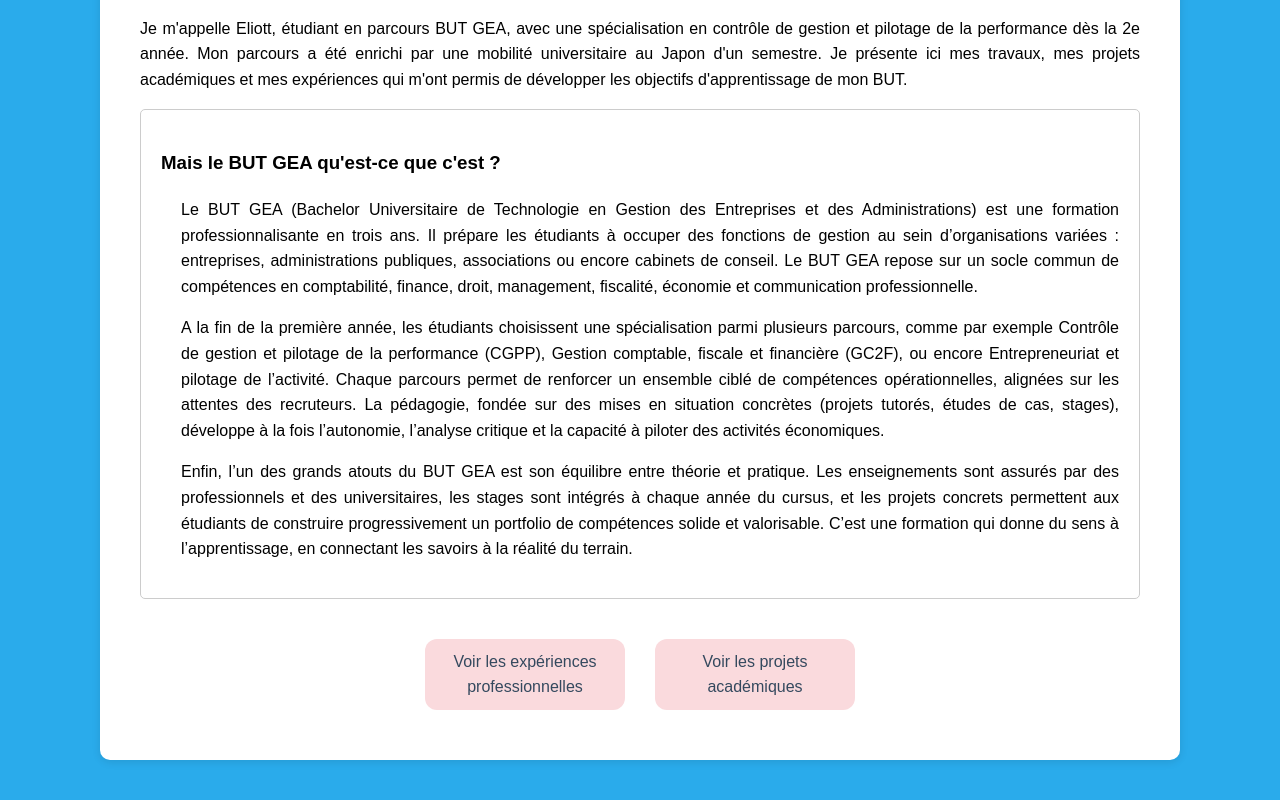
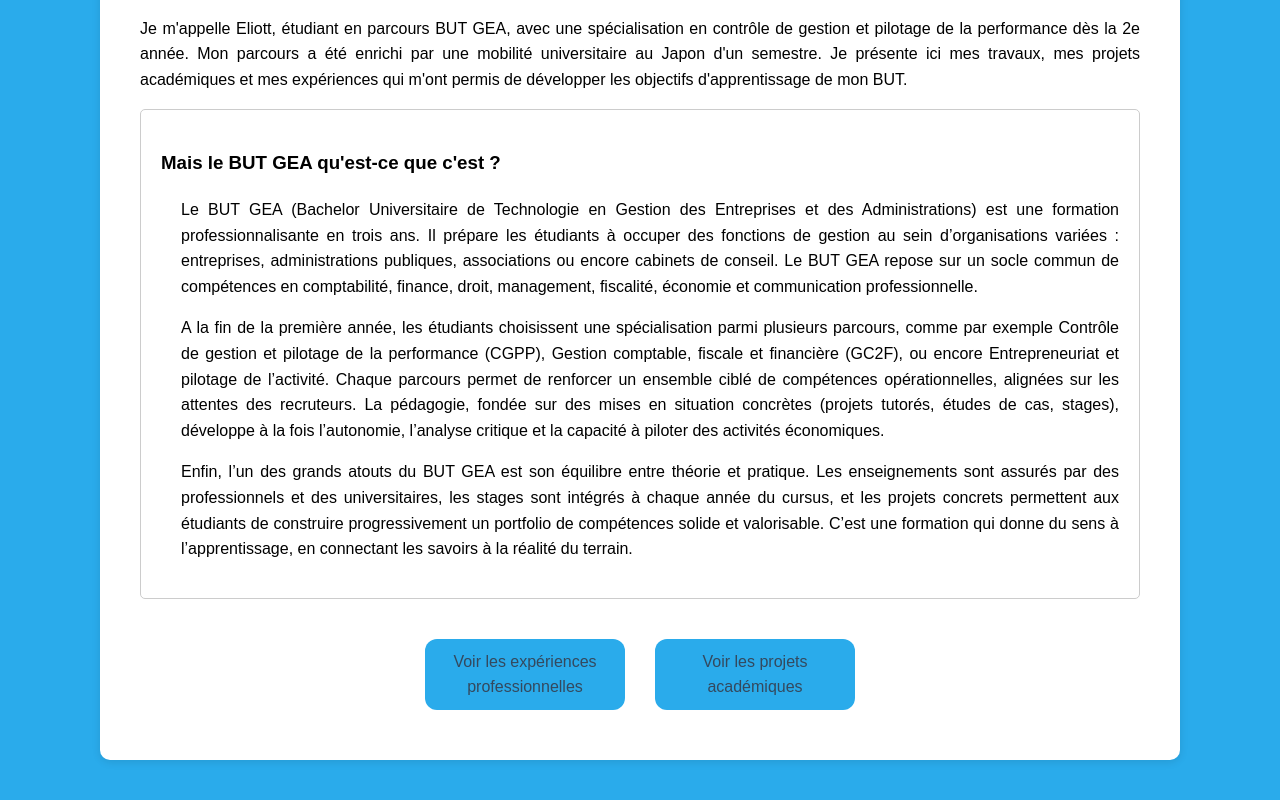
Before and after one commit to EliottD29/Portfolio-Eliott, a plain HTML site: page index.html in a window 1280 px wide. Shown: the part 1112-1912 px from the top of the page. Drawn offline with Linux system fonts and the light colour scheme.

Commit message:
Update index.html

```diff
--- a/index.html
+++ b/index.html
@@ -111,7 +111,7 @@
       text-decoration: none;
       color: #34495e;
       transition: transform 0.2s ease;
-      background-color: #FADADD;
+      background-color: #2AABEB;
       padding: 10px;
       border-radius: 12px;
       width: 180px;
```
